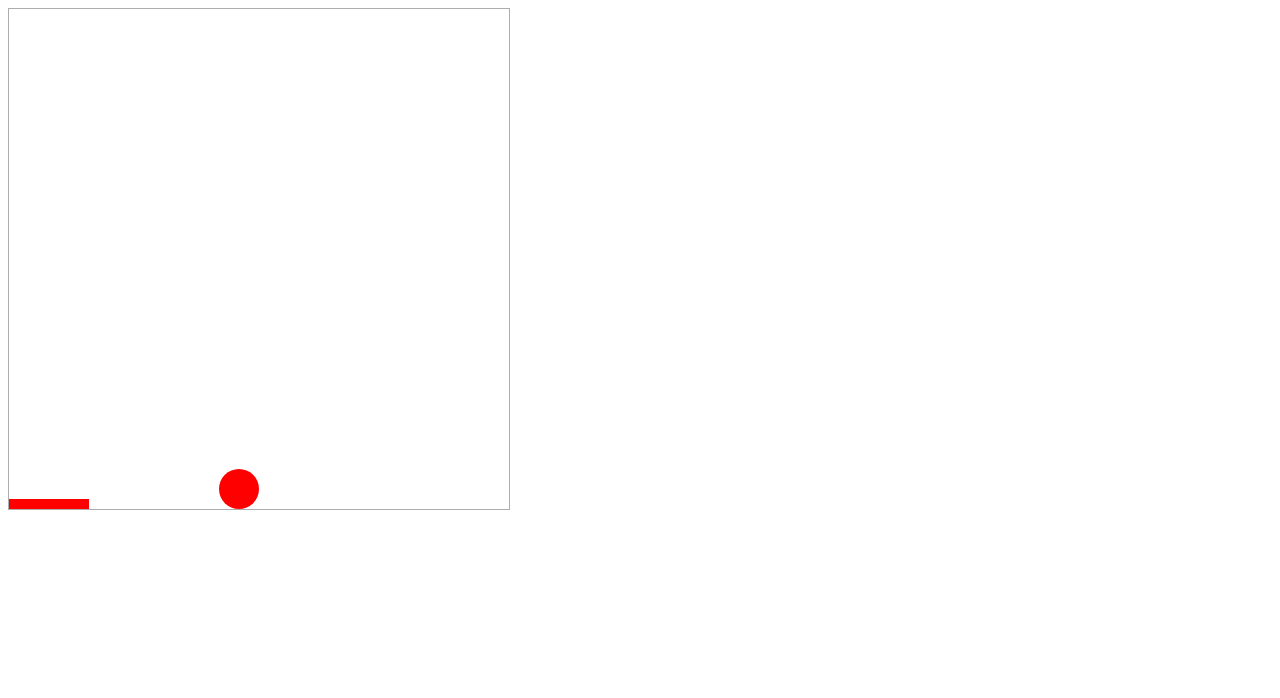
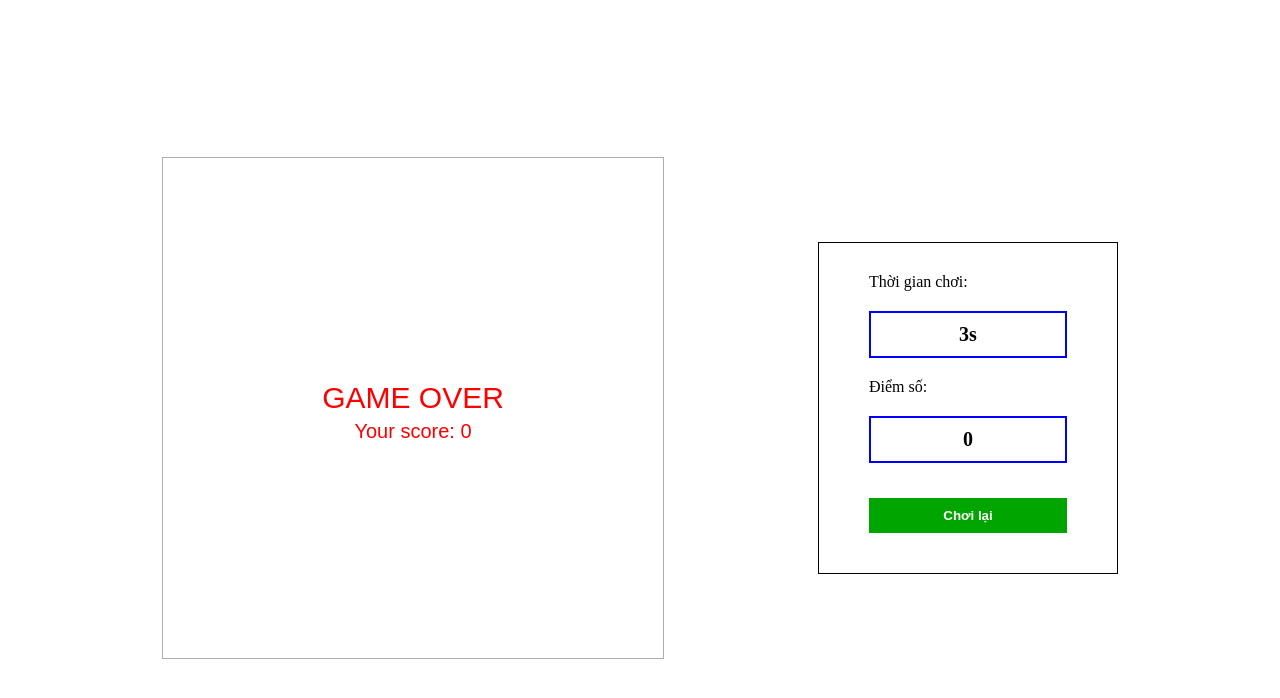
Before and after one commit to truyenho95/BouncingBallGame, a plain HTML site: page index.html in a window 1280 px wide. Drawn offline with Linux system fonts and the light colour scheme.

Commit message:
Update all files

```diff
--- a/index.html
+++ b/index.html
@@ -8,10 +8,24 @@
   <link rel="stylesheet" href="./style.css">
 </head>
 <body>
+  <main>
+    <canvas id="gameFrame" width="500" height="500"></canvas>
 
-  <canvas id="gameFrame" width="500" height="500"></canvas>
+    <div id="display">
+      <div class="form-control">
+        <label for="timer">Thời gian chơi:</label>
+        <p id="timer">0s</p>
+      </div>
+      <div class="form-control">
+        <label for="score">Điểm số:</label>
+        <p id="score">0</p>
+      </div>
+      <div class="form-control">
+        <input type="button" value="Chơi lại" id='reset'>
+      </div>
+    </div>
+  </main>
 
   <script src="./script.js"></script>
-
 </body>
 </html>
--- a/script.js
+++ b/script.js
@@ -1,24 +1,7 @@
 const canvas = document.getElementById('gameFrame');
 const context = canvas.getContext('2d');
 
-document.addEventListener('keydown', event => {
-  if (event.keyCode === 37) {
-    myPaddle.isMovingLeft = true;
-  } else if (event.keyCode === 39) {
-    myPaddle.isMovingRight = true;
-  }
-});
-document.addEventListener('keyup', event => {
-  if (event.keyCode === 37) {
-    myPaddle.isMovingLeft = false;
-  } else if (event.keyCode === 39) {
-    myPaddle.isMovingRight = false;
-  }
-})
-
-let isGameOver = false;
-
-function Ball(x, y, radius, dx, dy) {
+function Ball(x, y, radius, dx, dy, paddle) {
   this.x = x;
   this.y = y;
   this.radius = radius;
@@ -26,6 +9,7 @@ function Ball(x, y, radius, dx, dy) {
   this.dy = dy;
   this.touchTheRight = false;
   this.touchTheLeft = false;
+  this.touchTheTop = false;
 
   this.drawBall = () => {
     context.beginPath();
@@ -39,42 +23,75 @@ function Ball(x, y, radius, dx, dy) {
       this.dx = -this.dx;
       this.touchTheLeft = true;
       this.touchTheRight = false;
+      this.touchTheTop = false;
     }
     else if ( this.x > canvas.width - this.radius ) {
       this.dx = -this.dx;
       this.touchTheLeft = false;
       this.touchTheRight = true;
+      this.touchTheTop = false;
     }
 
-    if ( this.y < this.radius )
+    if ( this.y < this.radius ) {
       this.dy = -this.dy;
+      this.touchTheLeft = false;
+      this.touchTheRight = false;
+      this.touchTheTop = true;
+    }
+  }
+  this.increaseXandY = () => {
+    this.dx+=1;
+    this.dy+=1;
+    if (this.dx*this.dy === 0) {
+      this.dx+=1;
+      this.dy+=1;
+    }
+  }
+  this.decreaseXandY = () => {
+    this.dx-=1;
+    this.dy-=1;
+    if (this.dx*this.dy === 0) {
+      this.dx-=1;
+      this.dy-=1;
+    }
+  }
+  this.increaseXandDecreaseY = () => {
+    this.dx+=1;
+    this.dy-=1;
+    if (this.dx*this.dy === 0) {
+      this.dx+=1;
+      this.dy-=1;
+    }
+  }
+  this.decreaseXandIncreaseY = () => {
+    this.dx-=1;
+    this.dy+=1;
+    if (this.dx*this.dy === 0) {
+      this.dx-=1;
+      this.dy+=1;
+    }
   }
   this.handleBallCollidePaddle = () => {
-    if ((this.x + this.radius >= myPaddle.x) && (this.x + this.radius <= myPaddle.x + myPaddle.width) && (this.y + this.radius >= canvas.height - myPaddle.height)) {
+    if ((this.x + this.radius >= paddle.x) && (this.x + this.radius <= paddle.x + paddle.width) && (this.y + this.radius >= paddle.y) && (this.y <= paddle.y)) {
       console.log(`${this.dx},${this.dy}`);
-      // console.log(myPaddle.isMovingLeft && this.dx>0 && this.dy>0);
-      // console.log(myPaddle.isMovingRight && this.dx<0 && this.dy>0);
-      // console.log(myPaddle.isMovingRight && this.dx>0 && this.dy>0);
-      // console.log(myPaddle.isMovingLeft && this.dx<0 && this.dy>0);
-      if (myPaddle.isMovingLeft && this.touchTheLeft && this.dx*this.dy !==0) {
-        this.dx-=1;
-        this.dy-=1;
+      this.y = paddle.y - this.radius;
+      if (paddle.isMovingLeft && this.touchTheLeft) {
+        this.decreaseXandY();
         console.log(`${this.dx},${this.dy}`);
-      } else if (myPaddle.isMovingRight && this.touchTheRight && this.dx*this.dy !==0) {
-        this.dx-=1;
-        this.dy-=1;
+      } else if (paddle.isMovingRight && this.touchTheRight) {
+        this.increaseXandDecreaseY();
         console.log(`${this.dx},${this.dy}`);
-      } else if (myPaddle.isMovingRight && this.touchTheLeft && this.dx*this.dy !==0) {
-        this.dx+=1;
-        this.dy+=1;
+      } else if (paddle.isMovingRight && this.touchTheLeft) {
+        this.increaseXandY();
         console.log(`${this.dx},${this.dy}`);
-      } else if (myPaddle.isMovingLeft && this.touchTheRight && this.dx*this.dy !==0) {
-        this.dx+=1;
-        this.dy+=1;
+      } else if (paddle.isMovingLeft && this.touchTheRight) {
+        this.decreaseXandIncreaseY();
         console.log(`${this.dx},${this.dy}`);
-      } else if (this.dx*this.dy === 0) {
-        this.dx+=1;
-        this.dy+=1;
+      } else if (paddle.isMovingLeft && this.touchTheTop) {
+        this.decreaseXandIncreaseY();
+        console.log(`${this.dx},${this.dy}`);
+      } else if (paddle.isMovingRight && this.touchTheTop) {
+        this.increaseXandY();
         console.log(`${this.dx},${this.dy}`);
       }
 
@@ -115,32 +132,93 @@ function Paddle(width, height, x, y, speed) {
   }
 }
 
-const myBall = new Ball(20, 20, 20, 5, 2);
-const myPaddle = new Paddle(80, 10, 0, canvas.height-10, 10);
+function Game(ball, paddle) {
+  this.isGameOver = false;
+  this.score = 0;
 
-function checkGameOver() {
-  if (myBall.y > canvas.height - myBall.radius) {
-    isGameOver = true;
+  this.addEvent = () => {
+    document.addEventListener('keydown', event => {
+      if (event.keyCode === 37) {
+        myPaddle.isMovingLeft = true;
+      } else if (event.keyCode === 39) {
+        myPaddle.isMovingRight = true;
+      }
+    });
+    document.addEventListener('keyup', event => {
+      if (event.keyCode === 37) {
+        myPaddle.isMovingLeft = false;
+      } else if (event.keyCode === 39) {
+        myPaddle.isMovingRight = false;
+      }
+    })
+  }
+  this.checkGameOver = () => {
+    if (ball.y > canvas.height - ball.radius) {
+      return this.isGameOver = true;
+    }
+  }
+  this.drawResult = () => {
+    context.clearRect(0, 0, canvas.width, canvas.height);
+    context.beginPath();
+    context.font = "30px Arial";
+    context.textAlign = "center";
+    context.fillText("GAME OVER", canvas.width/2, canvas.height/2);
+    context.closePath();
+
+    context.beginPath();
+    context.font = "20px Arial";
+    context.textAlign = "center";
+    context.fillText(`Your score: ${this.score}`, canvas.width/2, canvas.height/2+30);
+    context.closePath();
+  }
+  this.countUp = () => {
+    const timerSelector = document.getElementById('timer');
+    const scoreSelector = document.getElementById('score');
+    let second = 0;
+    let countUp = setInterval(() => {
+      ++second;
+      timerSelector.innerHTML = second + 's';
+      if (second%5===0) {
+        scoreSelector.innerHTML = second/5;
+        this.score = second/5;
+      }
+      if (this.checkGameOver()) {
+        clearInterval(countUp);
+      }
+    }, 1000);
+  }
+  this.play = () => {
+    this.addEvent();
+
+    if (!this.isGameOver) {
+      context.clearRect(0, 0, canvas.width, canvas.height);
+      ball.drawBall();
+      paddle.drawPaddle();
+
+      ball.handleBallCollideBounds();
+      ball.handleBallCollidePaddle();
+
+      ball.changeBallPosition();
+      paddle.changePaddlePosition();
+
+      this.checkGameOver();
+      requestAnimationFrame(this.play);
+    } else {
+      this.drawResult();
+      console.log('GAME OVER!');
+    }
+  }
+  this.reset = () => {
+    location.reload();
   }
 }
 
-function main() {
-  if (!isGameOver) {
-    context.clearRect(0, 0, canvas.width, canvas.height);
-    myBall.drawBall();
-    myPaddle.drawPaddle();
+const myPaddle = new Paddle(80, 10, 0, canvas.height-10-50, 10);
+const myBall = new Ball(canvas.width/2, 15, 15, 6, 3, myPaddle);
+const playGame = new Game(myBall, myPaddle);
 
-    myBall.handleBallCollideBounds();
-    myBall.handleBallCollidePaddle();
-
-    myBall.changeBallPosition();
-    myPaddle.changePaddlePosition();
-
-    checkGameOver();
-    requestAnimationFrame(main);
-  } else {
-    console.log('GAME OVER!');
-  }
-}
-
-main();
+playGame.play();
+playGame.countUp();
+document.getElementById('reset').addEventListener('click', () => {
+  playGame.reset();
+})
--- a/style.css
+++ b/style.css
@@ -1,3 +1,57 @@
+* {
+  box-sizing: border-box;
+}
+
+main {
+  display: flex;
+  width: 100%;
+  height: 100vh;;
+  flex-direction: row;
+  justify-content: space-evenly;
+  align-items: center;
+}
+
+canvas {
+  display: inline-block;
+}
+
 canvas#gameFrame {
   border: 1px solid #adadad;
 }
+
+div#display {
+  display: inline-block;
+  width: 300px;
+  padding: 30px 50px;
+  border: 1px solid black;
+}
+
+div#display .form-control {
+
+}
+
+div#display .form-control label {
+
+}
+
+div#display .form-control p {
+  display: block;
+  padding: 10px 30px;
+  width: 100%;
+  border: 2px solid blue;
+  text-align: center;
+  font-size: 20px;
+  font-weight: bold;
+}
+
+div#display .form-control input {
+  text-align: center;
+  width: 100%;
+  margin: 15px 0 10px 0;
+  padding: 10px 20px;
+  border: none;
+  font-weight: bold;
+  color: white;
+  cursor: pointer;
+  background-color: rgb(0, 165, 0);
+}
```
